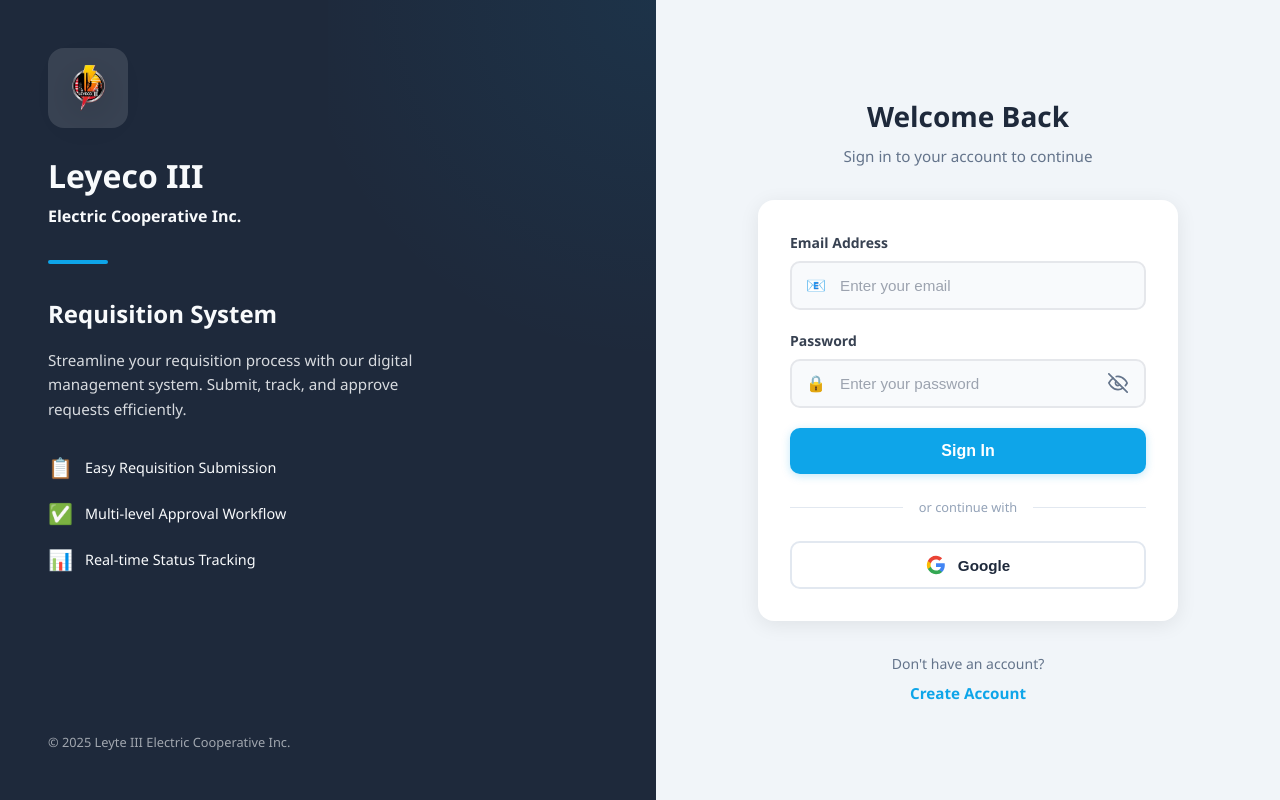
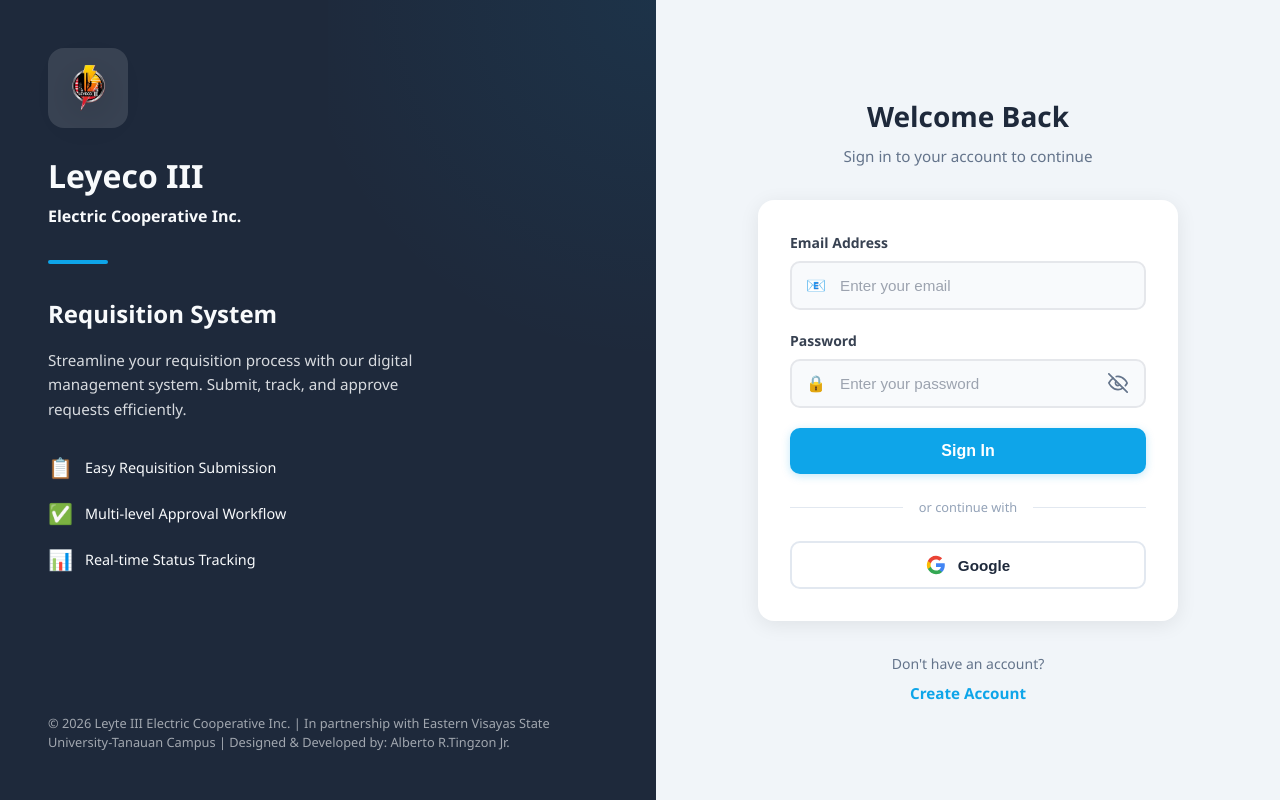
Before and after one commit to Chryso-3/requisition-system, a Vue app: page /login in a window 1280 px wide. Built offline with nearby package versions, Linux system fonts and the light colour scheme; no server answers; the database is empty.

Commit message:
feat: Add login and registration views with authentication logic and UI.

```diff
--- a/src/views/LoginView.vue
+++ b/src/views/LoginView.vue
@@ -93,7 +93,7 @@
         </div>
       </div>
       <div class="brand-footer">
-        <p>© 2025 Leyte III Electric Cooperative Inc.</p>
+        <p>&copy; {{ new Date().getFullYear() }} Leyte III Electric Cooperative Inc. | In partnership with Eastern Visayas State University-Tanauan Campus | Designed &amp; Developed by: Alberto R.Tingzon Jr.</p>
       </div>
     </div>
 
--- a/src/views/RegisterView.vue
+++ b/src/views/RegisterView.vue
@@ -98,7 +98,7 @@
         </div>
       </div>
       <div class="brand-footer">
-        <p>© 2025 Leyte III Electric Cooperative Inc.</p>
+        <p>&copy; {{ new Date().getFullYear() }} Leyte III Electric Cooperative Inc. | In partnership with Eastern Visayas State University-Tanauan Campus | Designed &amp; Developed by Alberto Tingzon</p>
       </div>
     </div>
 
```
